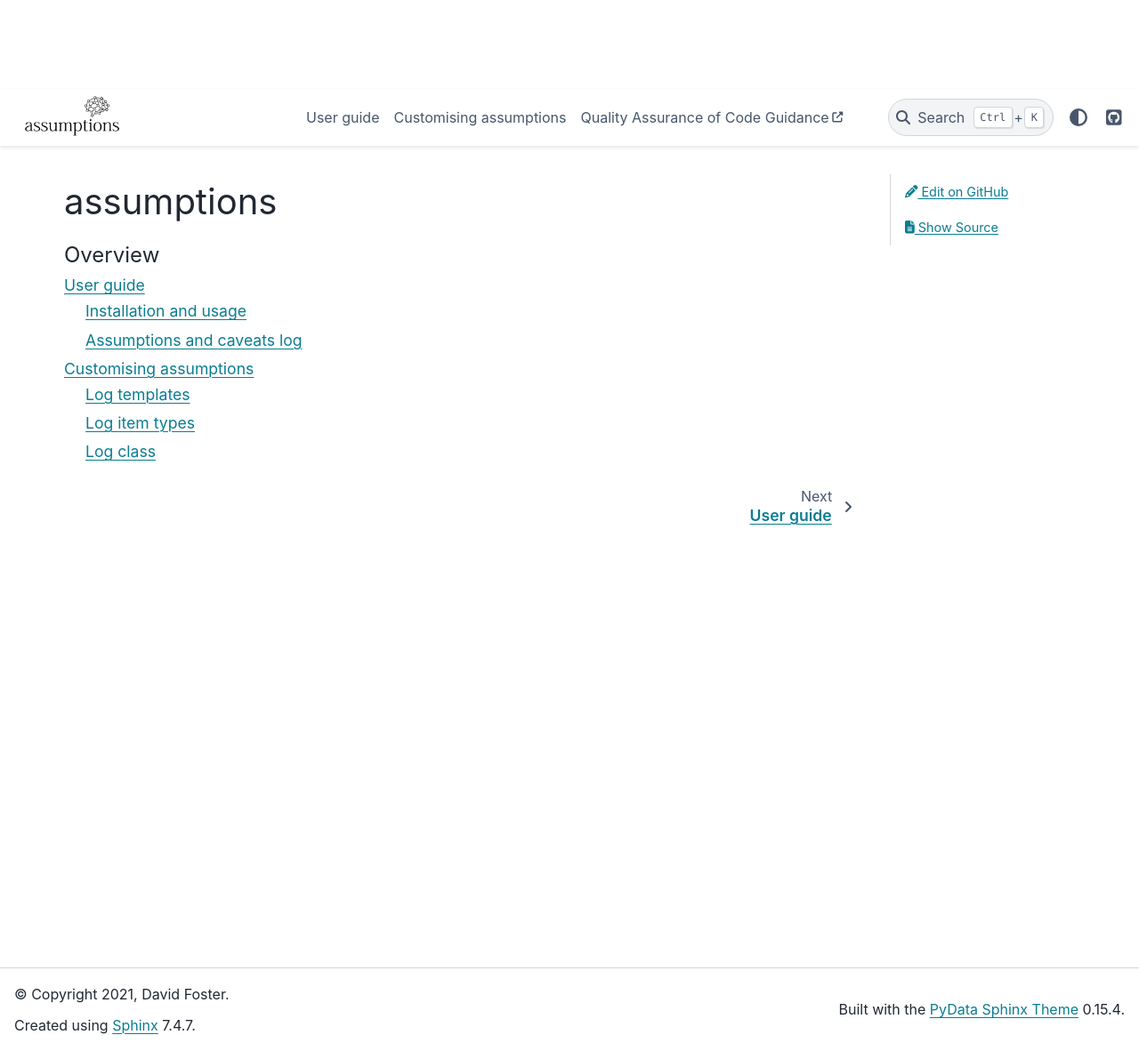
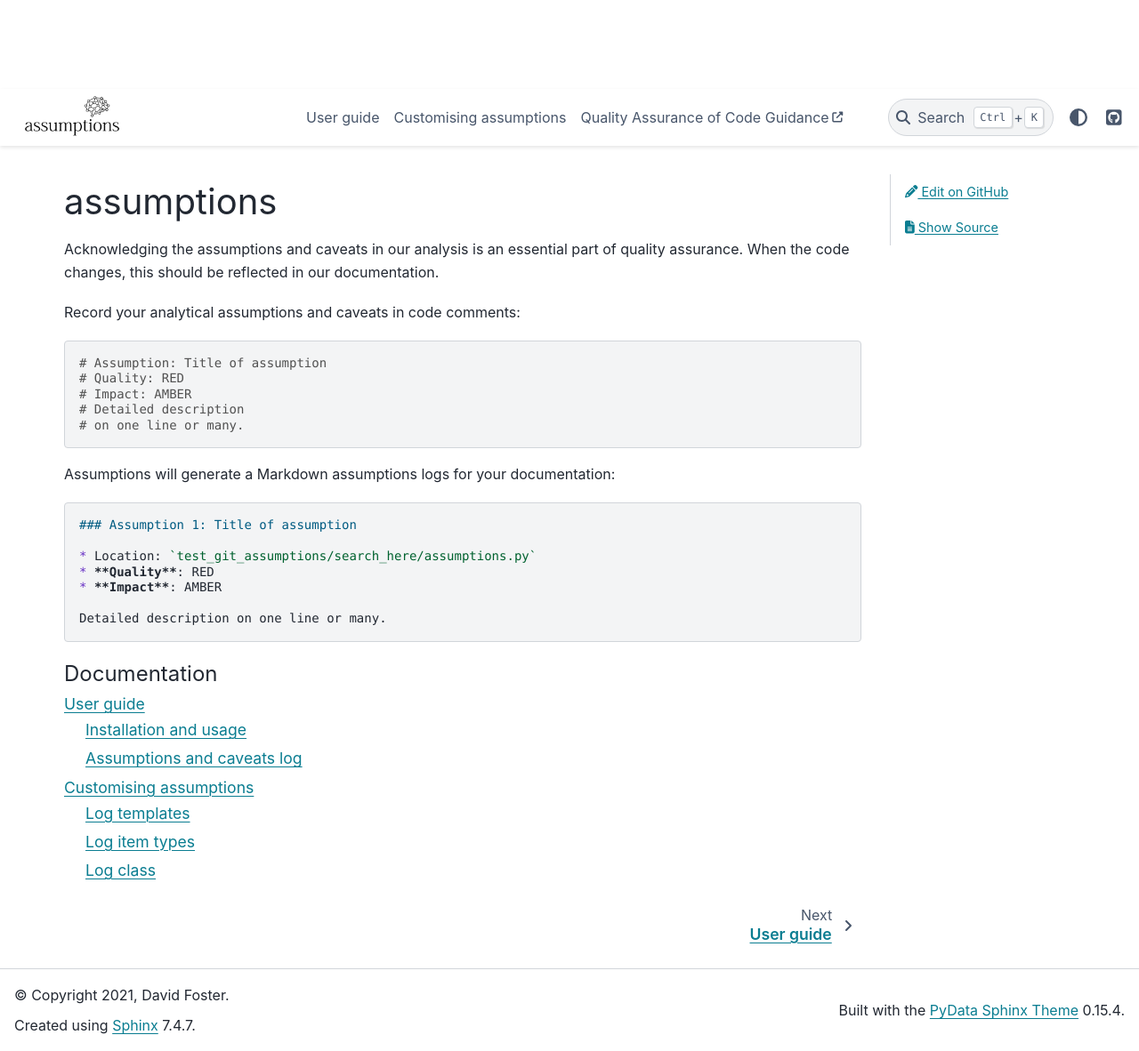
Before and after one commit to best-practice-and-impact/assumptions, a Sphinx documentation site: the page built from docs/source/index.rst, in a window 1280 px wide and 1182 px high. Shown: the whole window at 89% size. Built offline with Sphinx 7.4.7 and the PyData theme 0.15.4, drawn with Linux system fonts in a browser that asks for light colours.

Commit message:
Add overview to docs

```diff
--- a/docs/source/index.rst
+++ b/docs/source/index.rst
@@ -1,8 +1,34 @@
 assumptions
 ===========
 
+Acknowledging the assumptions and caveats in our analysis is an essential part of quality assurance.
+When the code changes, this should be reflected in our documentation.
+
+Record your analytical assumptions and caveats in code comments:
+
+.. code-block:: py
+
+    # Assumption: Title of assumption
+    # Quality: RED
+    # Impact: AMBER
+    # Detailed description
+    # on one line or many.
+
+
+Assumptions will generate a Markdown assumptions logs for your documentation:
+
+.. code-block:: markdown
+
+    ### Assumption 1: Title of assumption
+
+    * Location: `test_git_assumptions/search_here/assumptions.py`
+    * **Quality**: RED
+    * **Impact**: AMBER
+
+    Detailed description on one line or many.
+
 .. toctree::
-   :caption: Overview
+   :caption: Documentation
    :maxdepth: 2
 
    usage.rst
```
